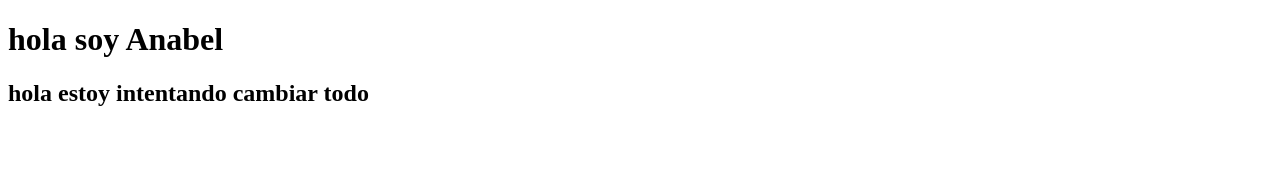
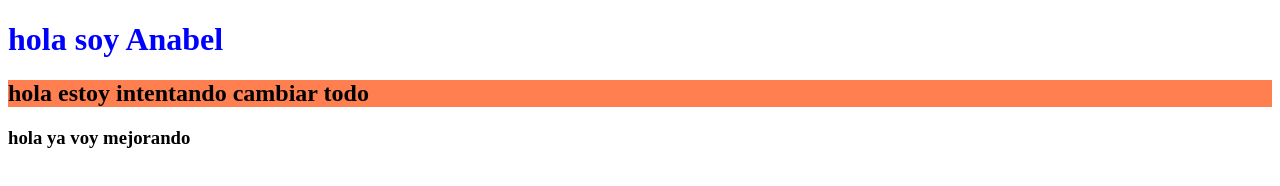
Before and after one commit to Anabelsoto/Proyecto_Anabel, a plain HTML site: page index.html in a window 1280 px wide. Drawn offline with Linux system fonts and the light colour scheme.

Commit message:
segundo commit

```diff
--- /dev/null
+++ b/css/estilo.css
@@ -0,0 +1,9 @@
+h1{
+    color: blue;
+}
+h2{
+    background-color: coral;
+}
+h3{
+    text-align: left;
+}
--- a/index.html
+++ b/index.html
@@ -4,9 +4,11 @@
     <meta charset="UTF-8">
     <meta name="viewport" content="width=device-width, initial-scale=1.0">
     <title>Document</title>
+    <link rel="stylesheet" href="css/estilo.css">
 </head>
 <body>
     <h1>hola soy Anabel</h1>
     <h2>hola estoy intentando cambiar todo</h2>
+    <h3>hola ya voy mejorando</h3>
 </body>
 </html>
```
